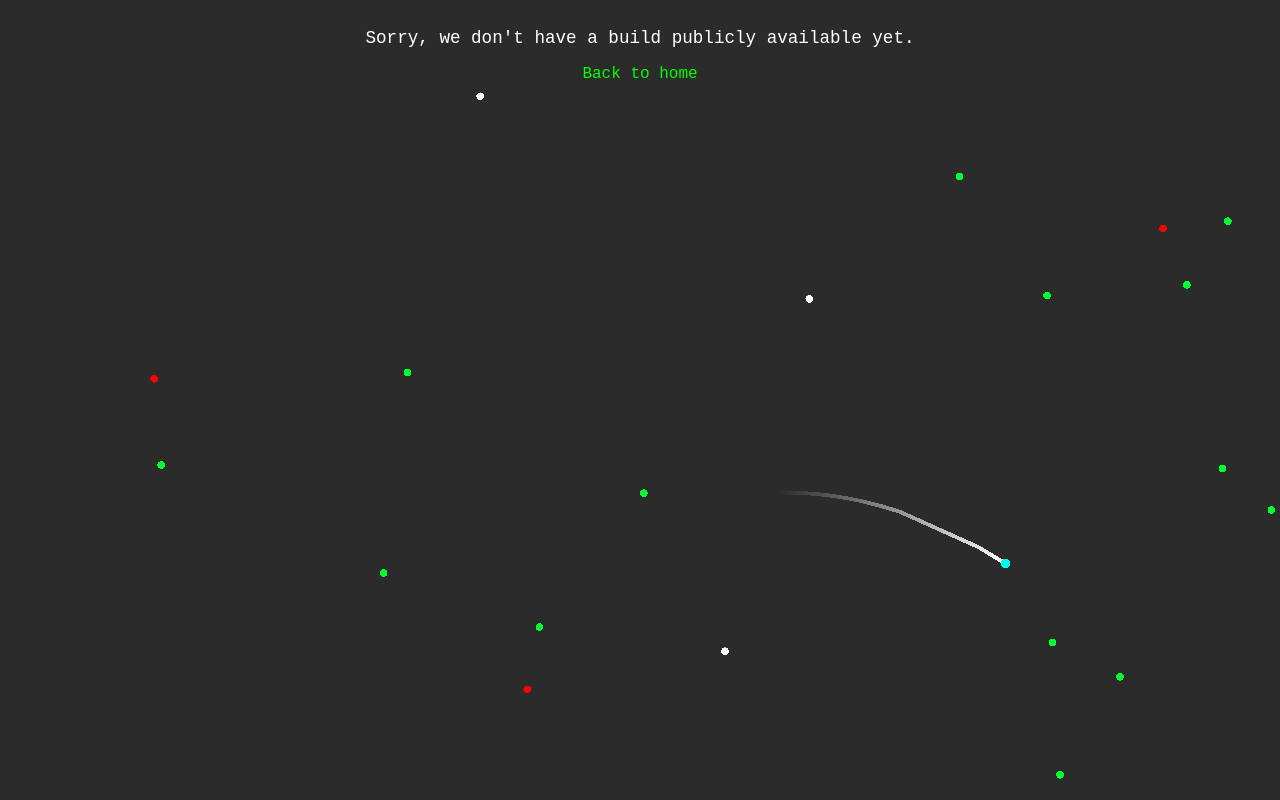
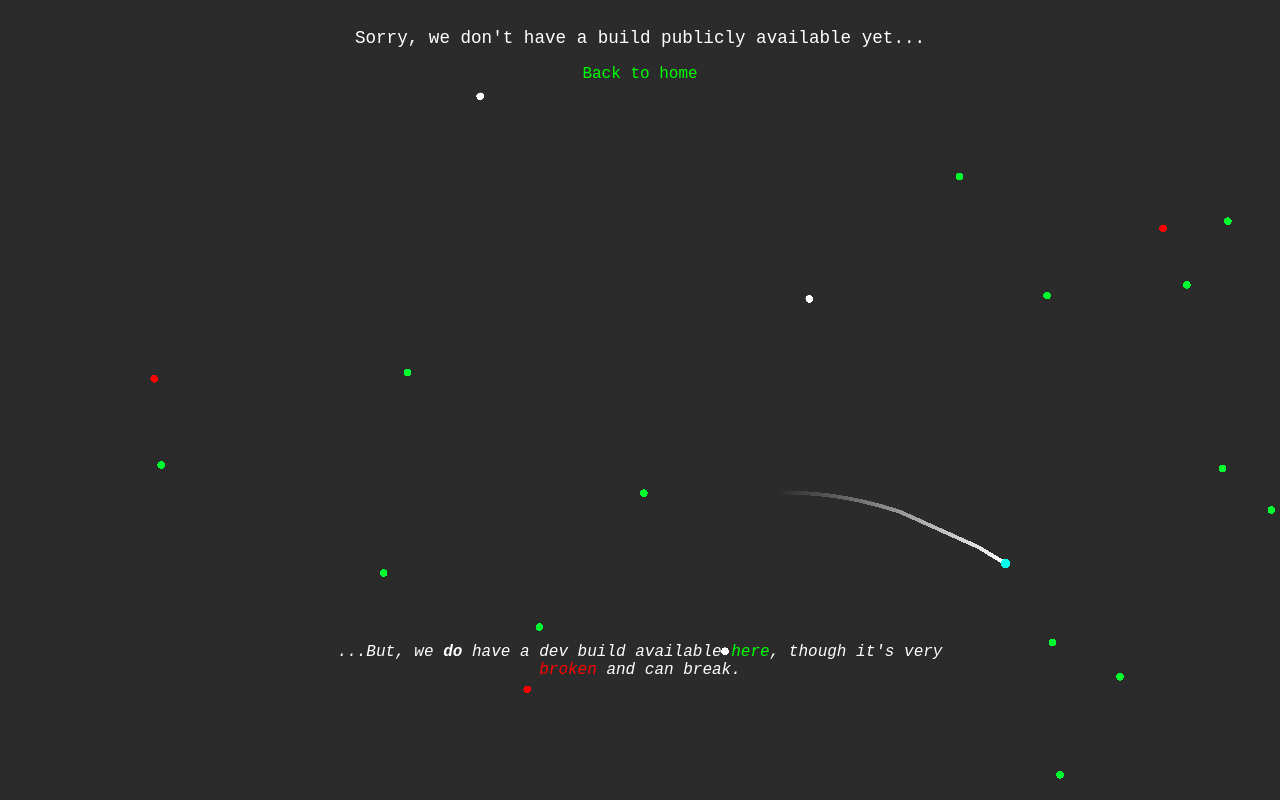
Before and after one commit to skyfall-game/skyfall-game.github.io, a plain HTML site: page play/index.html in a window 1280 px wide. Drawn offline with Linux system fonts and the light colour scheme.

Commit message:
Added dev skyfall link on the play page

```diff
--- a/css/style.css
+++ b/css/style.css
@@ -9,6 +9,11 @@
   font-size: 350%;
   font-weight: bold;
   font-family: Arial, Helvetica, monospace;
+}
+
+.but {
+  font-size: 100%;
+  padding-top: 85%;
 }
 
 body {
@@ -29,6 +34,10 @@ body {
   font-style: italic;
   color: azure;
   font-weight: bold;
+}
+
+.red {
+  color: red;
 }
 
 p {
--- a/play/index.html
+++ b/play/index.html
@@ -10,8 +10,9 @@
 </head>
 <body class="centered">
     <div>
-        <p>Sorry, we don't have a build publicly available yet.</p>
+        <p>Sorry, we don't have a build publicly available yet...</p>
         <a href="/">Back to home</a>
+        <i><p class="but">...But, we <b>do</b> have a dev build available <a href="https://charlesgamedev.github.io/games/skyfall/dev">here</a>, though it's very <i class="red">broken</i> and can break.</a></p></i>
     </div>
 </body>
 </html>
```
